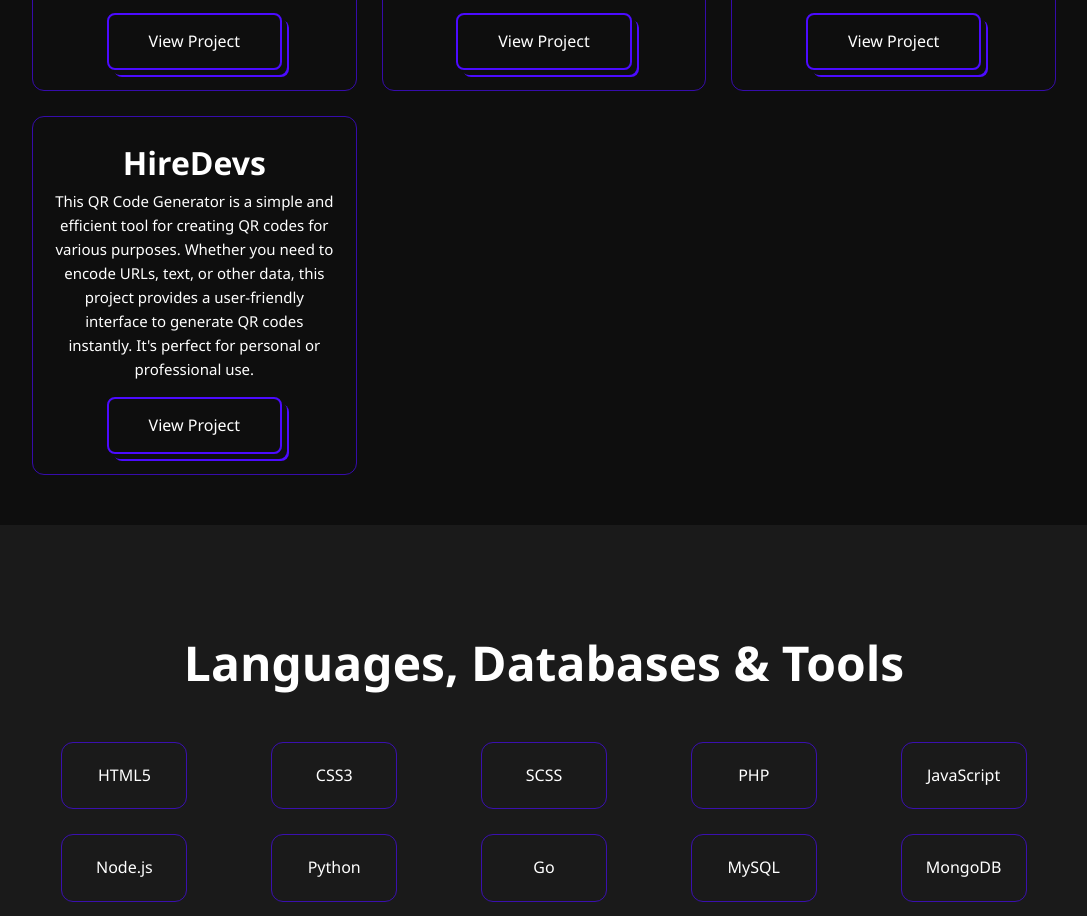
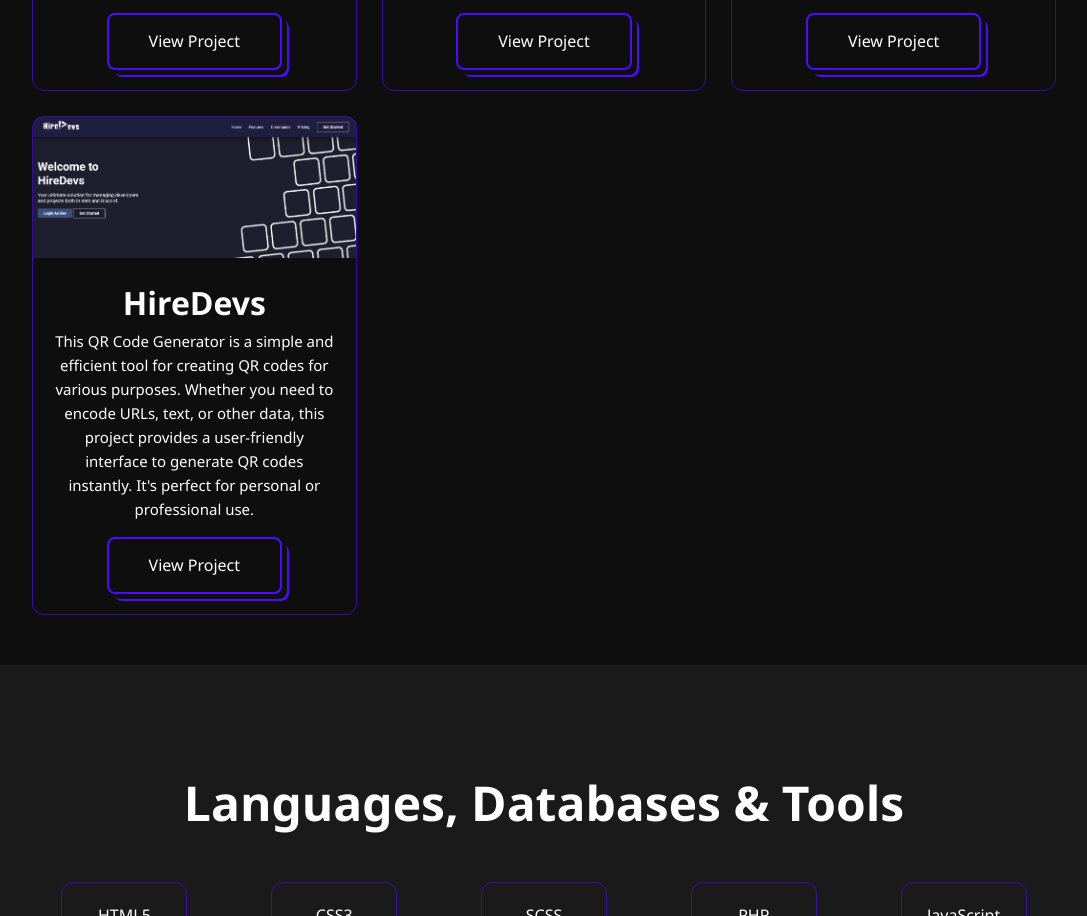
Before and after one commit to PgNetwork01/portfolio-v2, a plain HTML site: page public/index.html in a window 1280 px wide. Shown: the part 1755-2671 px from the top of the page, without its empty margins (96-1183 px from the left). Drawn offline with nearby package versions, Linux system fonts and the light colour scheme.

Commit message:
Update style.css

```diff
--- a/public/style.css
+++ b/public/style.css
@@ -174,6 +174,15 @@
   display: grid;
   grid-template-columns: repeat(auto-fit, minmax(300px, 1fr));
   margin: 0 auto;
+}
+
+.project-card.hiredevs {
+  background: url('assets/hiredevs-banner.png');
+    background-repeat: repeat;
+    background-size: auto;
+  background-size: contain;
+  background-repeat: no-repeat;
+  padding-top: 10rem;
 }
 
 .project-card {
```
